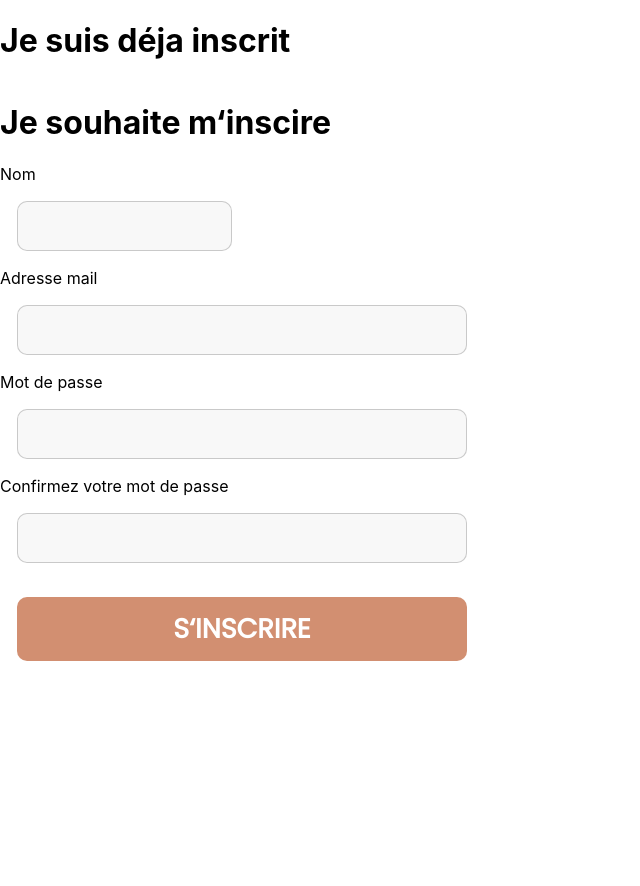
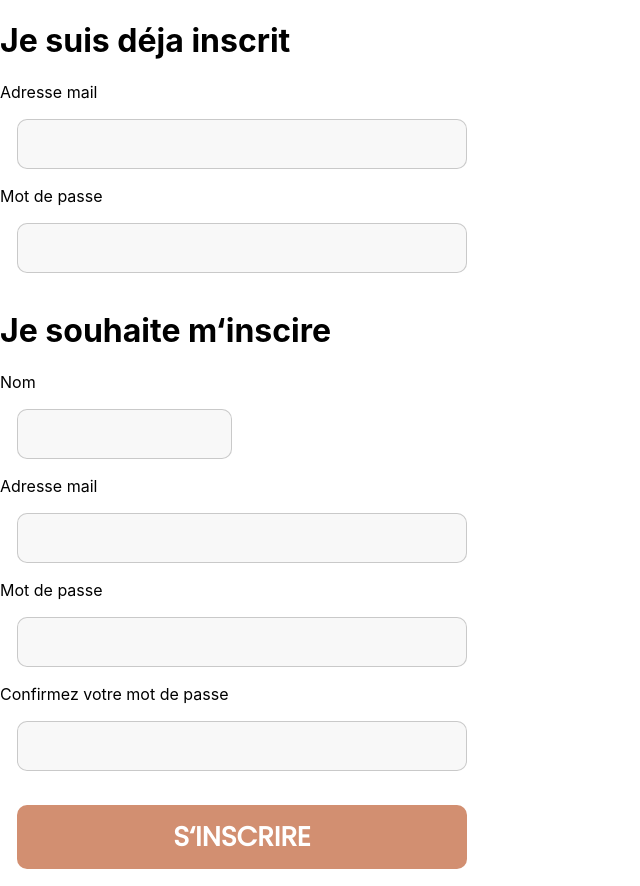
Before and after one commit to ComicScrip/locab, a Next.js app: page /signup in a window 1280 px wide. Shown: the whole page, without its empty margins (0-640 px from the left). Before the commit the page ends 800 px from the top, so only its background shows below. Built offline with nearby package versions, Linux system fonts and the light colour scheme.

Commit message:
add form for auth

```diff
--- a/pages/signup/index.js
+++ b/pages/signup/index.js
@@ -21,6 +21,8 @@ export default function SignUpPage() {
         setPasswordConfirmation("");
       });
   };
+
+  const handleSignUp = () => {};
   return (
     <>
       <div>
@@ -28,7 +30,32 @@ export default function SignUpPage() {
       </div>
       <div>
         <h1 className={styles.titleSignUp}>Je suis déja inscrit</h1>
-        <form className={styles.formSignUp}> </form>
+        <form className={styles.formSignUp} onSubmit={handleSignUp}>
+          <label htmlFor="email">
+            Adresse mail
+            <input
+              className={styles.inputGrandSignUp}
+              type="text"
+              id="email"
+              value={email}
+              onChange={(e) => setEmail(e.target.value)}
+              data-cy="email"
+              required
+            />
+          </label>
+          <label htmlFor="password">
+            Mot de passe{" "}
+            <input
+              className={styles.inputGrandSignUp}
+              type="text"
+              id="password"
+              value={password}
+              onChange={(e) => setPassword(e.target.value)}
+              data-cy="password"
+              required
+            />
+          </label>
+        </form>
       </div>
       <div className={styles.inscRegisterForm}>
         <h1 className={styles.titleSignUp}>Je souhaite m&lsquo;inscire</h1>
```
